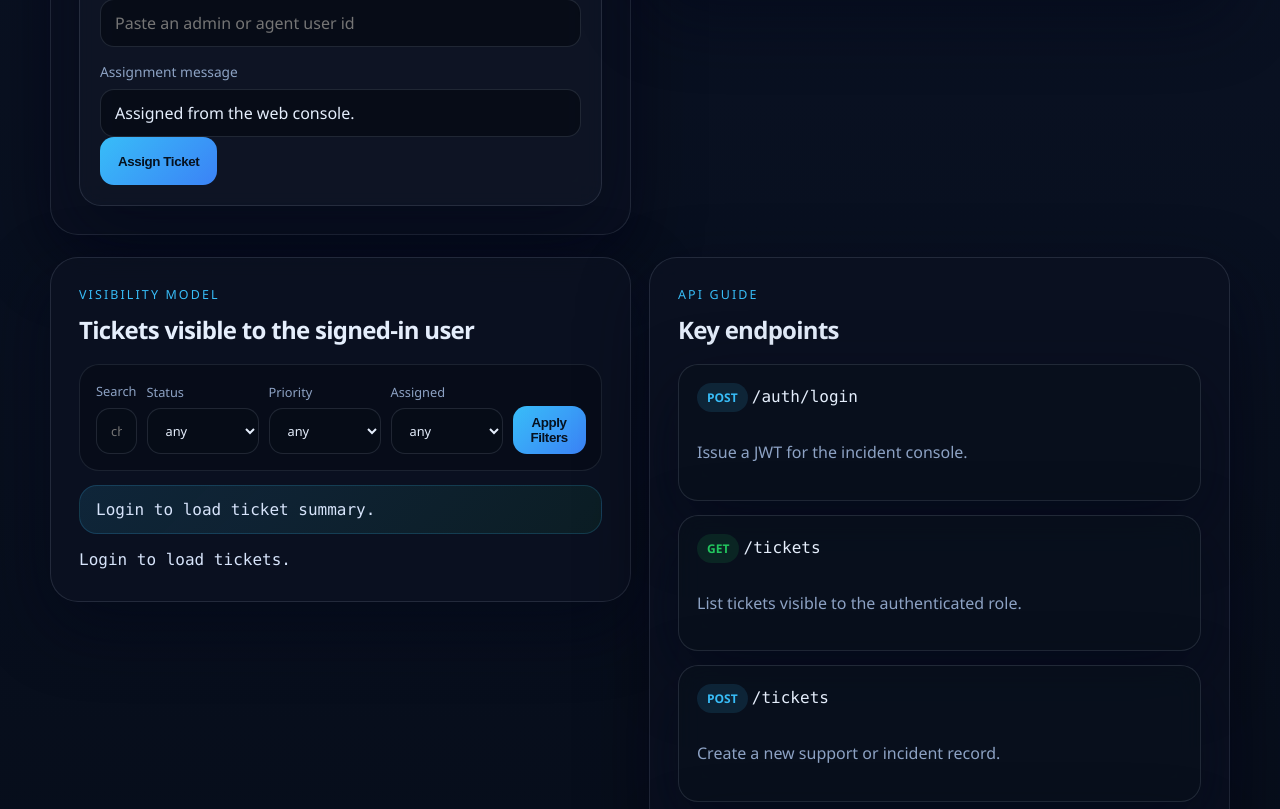
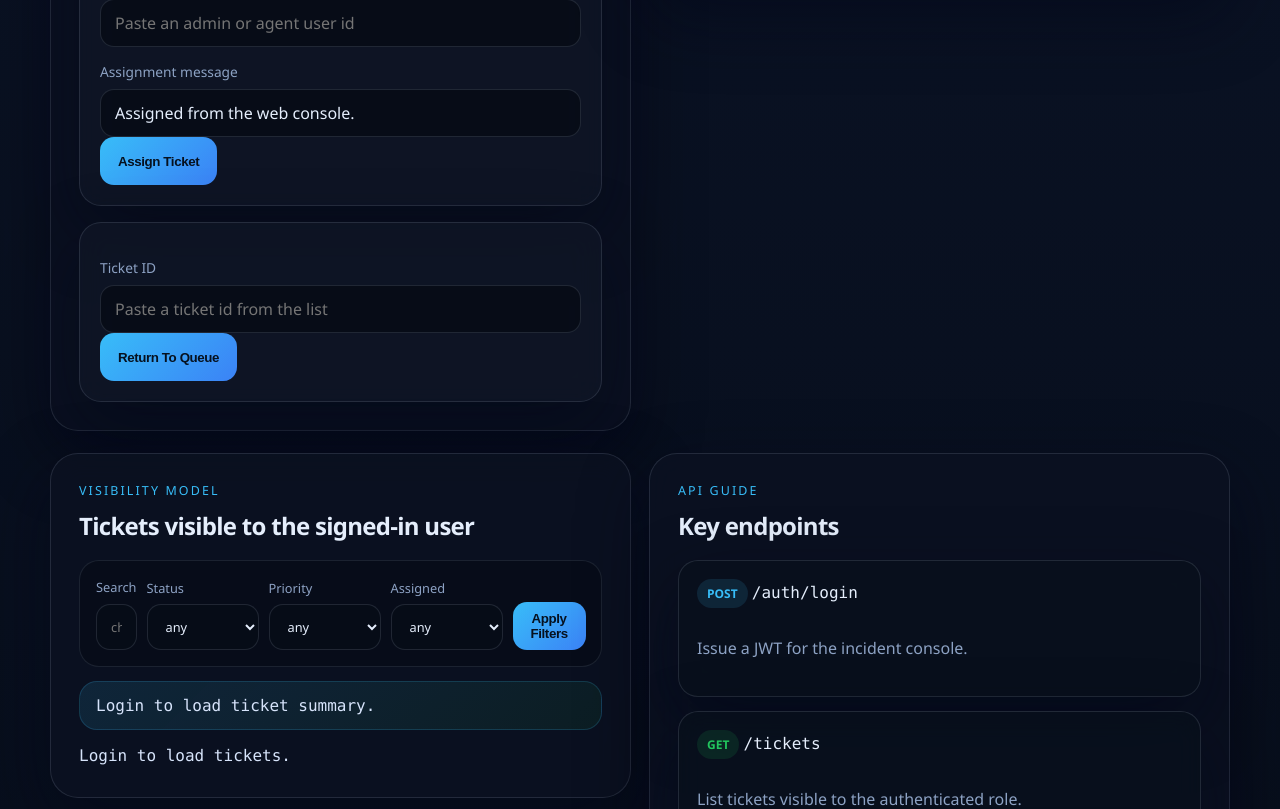
Before and after one commit to Imranullah-Osmani/incident-management-api, a FastAPI app: page / in a window 1280 px wide. Shown: the part 1909-2718 px from the top of the page. Run offline with FastAPI, Linux system fonts and the light colour scheme; data comes from the database, SQL or seed files in the repository.

Commit message:
Add incident console unassignment workflow

```diff
--- a/app/static/dashboard.js
+++ b/app/static/dashboard.js
@@ -111,7 +111,7 @@ async function loadSummary() {
     return;
   }
   try {
-    document.getElementById("summary-preview").textContent = renderSummary(await fetchJson("/tickets/summary"));
+    document.getElementById("summary-preview").textContent = renderSummary(await fetchJson(`/tickets/summary${buildTicketQuery()}`));
   } catch (error) {
     document.getElementById("summary-preview").textContent = `Failed to load summary:\n${error.message}`;
   }
@@ -212,8 +212,25 @@ document.getElementById("assign-form").addEventListener("submit", async (event)
   }
 });
 
+document.getElementById("unassign-form").addEventListener("submit", async (event) => {
+  event.preventDefault();
+  const raw = Object.fromEntries(new FormData(event.currentTarget).entries());
+  try {
+    const ticket = await fetchJson(`/tickets/${raw.ticket_id}/assign`, {
+      method: "DELETE",
+    });
+    rememberTicket(ticket);
+    await loadSummary();
+    await loadTickets();
+    setPreview("tickets-preview", `Assignment removed.\n\n${renderTicketDetail(ticket)}`);
+  } catch (error) {
+    setPreview("tickets-preview", `Assignment removal failed:\n${error.message}`);
+  }
+});
+
 document.getElementById("filter-form").addEventListener("submit", async (event) => {
   event.preventDefault();
+  await loadSummary();
   await loadTickets();
 });
 
--- a/app/templates/home.html
+++ b/app/templates/home.html
@@ -117,6 +117,11 @@
                     <input name="message" value="Assigned from the web console.">
                     <button type="submit">Assign Ticket</button>
                 </form>
+                <form id="unassign-form" class="action-card stacked-action">
+                    <label>Ticket ID</label>
+                    <input name="ticket_id" placeholder="Paste a ticket id from the list">
+                    <button type="submit">Return To Queue</button>
+                </form>
             </article>
 
             <article class="panel">
```
